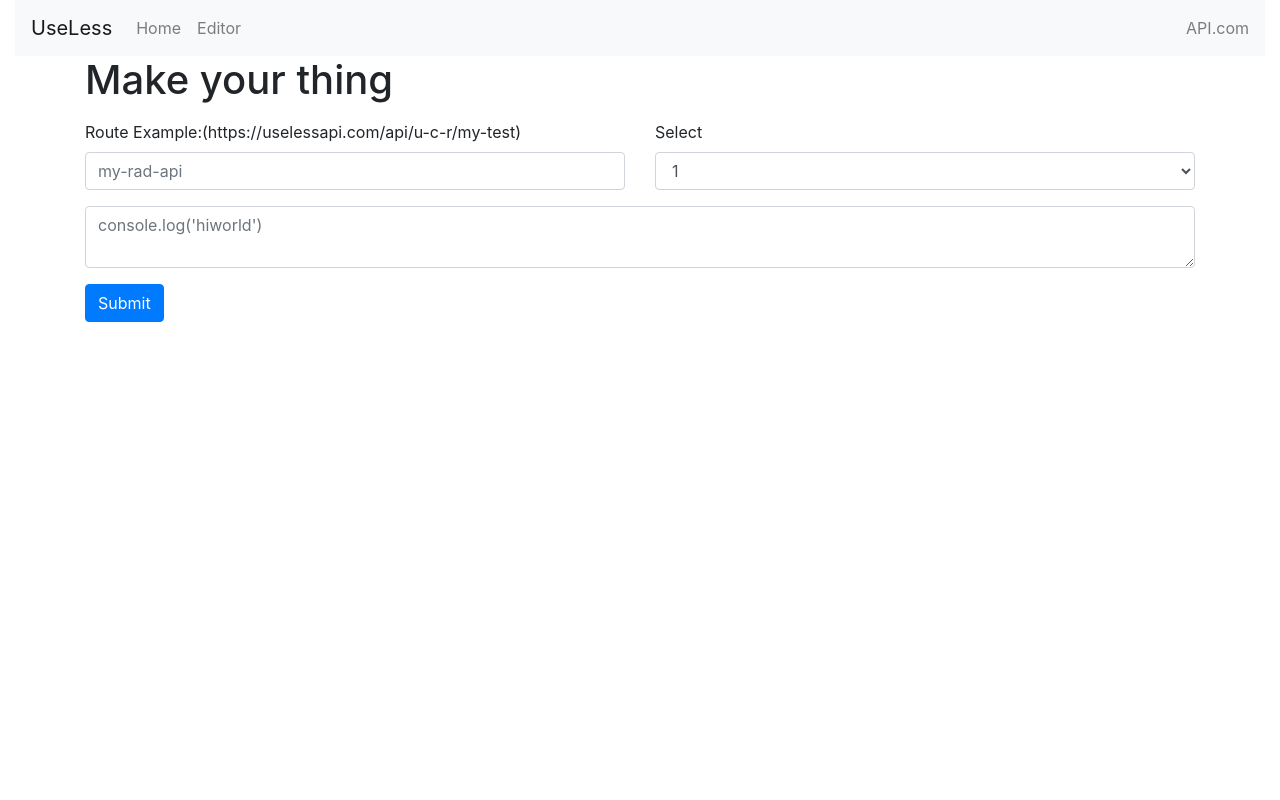
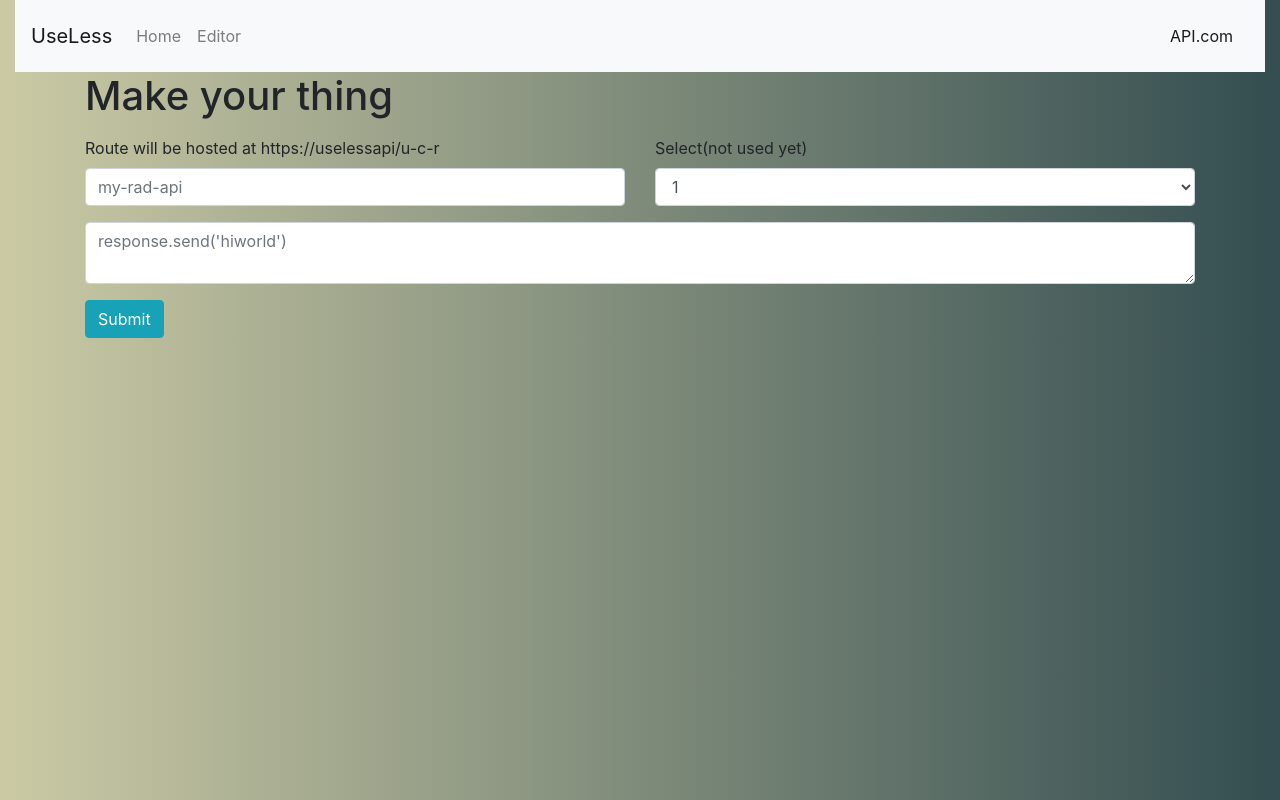
Before and after one commit to shyaboi/uselessapihome, a React (Create React App) app: page /editor in a window 1280 px wide. Built offline with nearby package versions, Linux system fonts and the light colour scheme.

Commit message:
changed bg and button  colour added 3rd home link on homepage

```diff
--- a/src/components/Nav/Nav.js
+++ b/src/components/Nav/Nav.js
@@ -41,9 +41,8 @@ const NavB = (props) => {
             <NavItem>
               <NavLink href="/editor">Editor</NavLink>
             </NavItem>
-
           </Nav>
-          <NavbarText>API.com</NavbarText>
+          <NavbarText><NavLink href="/">API.com</NavLink></NavbarText>
         </Collapse>
       </Navbar>
     </div>
--- a/src/index.css
+++ b/src/index.css
@@ -5,6 +5,10 @@ body {
     sans-serif;
   -webkit-font-smoothing: antialiased;
   -moz-osx-font-smoothing: grayscale;
+  background: #334d50;  /* fallback for old browsers */
+background: -webkit-linear-gradient(to right, #cbcaa5, #334d50);  /* Chrome 10-25, Safari 5.1-6 */
+background: linear-gradient(to right, #cbcaa5, #334d50); /* W3C, IE 10+/ Edge, Firefox 16+, Chrome 26+, Opera 12+, Safari 7+ */
+
 }
 
 code {
--- a/src/pages/Editor/Editor.js
+++ b/src/pages/Editor/Editor.js
@@ -13,8 +13,8 @@ import {
 
   function Editor() {
     const [isLoading, setIsLoading] = useState(false);
-    const [route, setRoute] = useState("");
-    const [funk, setFunk] = useState("");
+    let [route, setRoute] = useState("");
+    let [funk, setFunk] = useState("");
 
     const onSubmit = async (event) => {
       // prevent redirect
@@ -34,6 +34,9 @@ import {
 
       // reset form and loading state
       setIsLoading(false);
+      alert(`your new route can be see at https://uselessapi/u-c-r${route}`)
+
+
     };
     return (
       <Container className="App">
@@ -49,7 +52,8 @@ import {
             <Col>
               <FormGroup>
                 <Label for="exampleEmail">
-                  Route Example:(https://uselessapi.com/api/u-c-r/my-test)
+                  Route will be hosted at https://uselessapi/u-c-r{route}
+                  {/* Example:(https://uselessapi.com/api/u-c-r/my-test) */}
                 </Label>
                 <Input
                   type="route"
@@ -63,7 +67,7 @@ import {
             </Col>
             <Col>
               <FormGroup>
-                <Label for="exampleSelect">Select</Label>
+                <Label for="exampleSelect">Select(not used yet)</Label>
                 <Input type="select" name="select" id="exampleSelect">
                   <option>1</option>
                   <option>2</option>
@@ -81,13 +85,13 @@ import {
                   value={funk}
                   onChange={(e) => setFunk(e.target.value)}
                   id="funktion"
-                  placeholder="console.log('hiworld')"
+                  placeholder="response.send('hiworld')"
                   type="textarea"
                   name="funktion"
                 />
               </FormGroup>
 
-              <Button type="submit" color="primary">
+              <Button type="submit" color="info">
                 Submit
               </Button>
             </Col>
```
Also changed, not shown: 1 other file (tests, documents, lock files or other folders).
